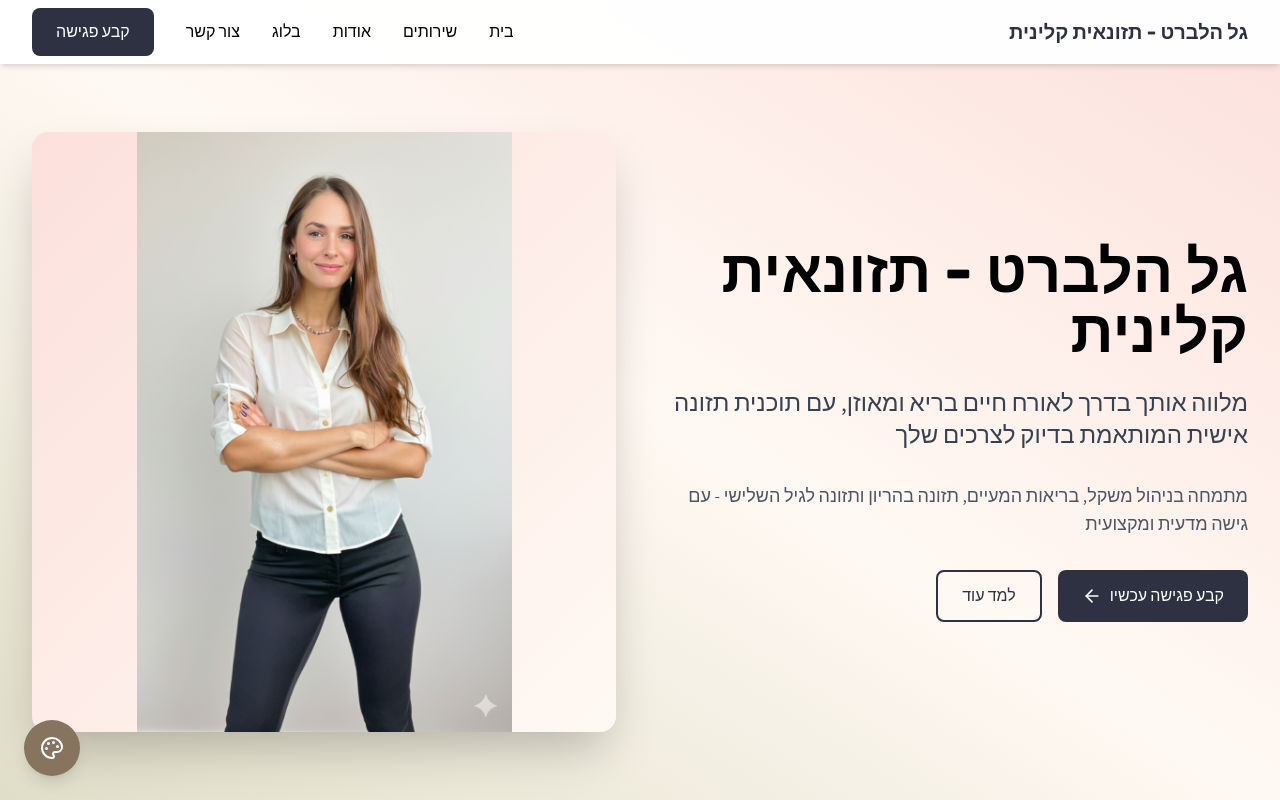
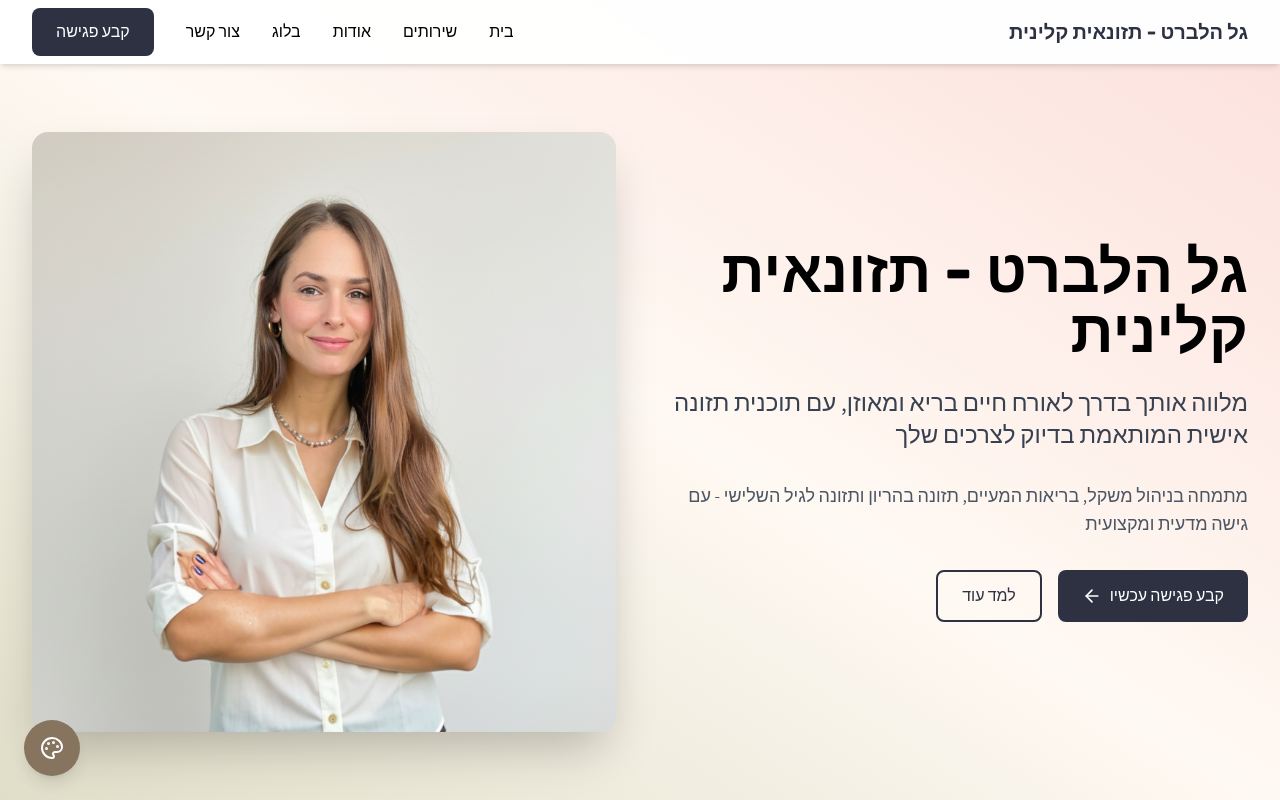
Before and after one commit to ben-elbert/gal-elbert-nutrition, a Next.js app: page / in a window 1280 px wide. Shown: the top 800 px of the page. Built offline with nearby package versions, Linux system fonts and the light colour scheme.

Commit message:
fix: Position profile photo from top to show face properly

```diff
--- a/components/sections/Hero.tsx
+++ b/components/sections/Hero.tsx
@@ -53,12 +53,12 @@ export function Hero() {
           </div>
 
           {/* Image */}
-          <div className="relative h-[400px] lg:h-[600px] rounded-2xl overflow-hidden shadow-2xl bg-gradient-to-br from-secondary-light to-neutral">
+          <div className="relative h-[400px] lg:h-[600px] rounded-2xl overflow-hidden shadow-2xl">
             <Image
               src="/images/gal-profile.jpg"
               alt="גל הלברט - תזונאית קלינית"
               fill
-              className="object-contain"
+              className="object-cover object-top"
               priority
             />
           </div>
```
